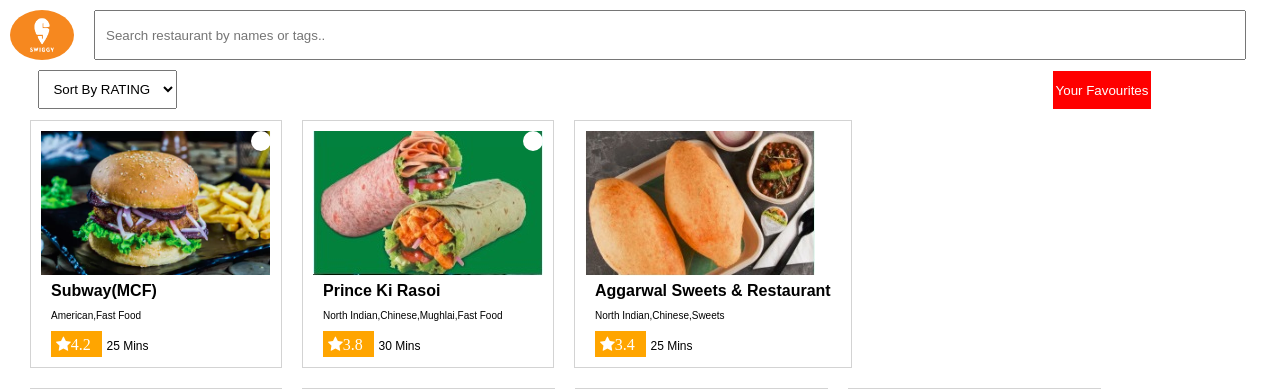
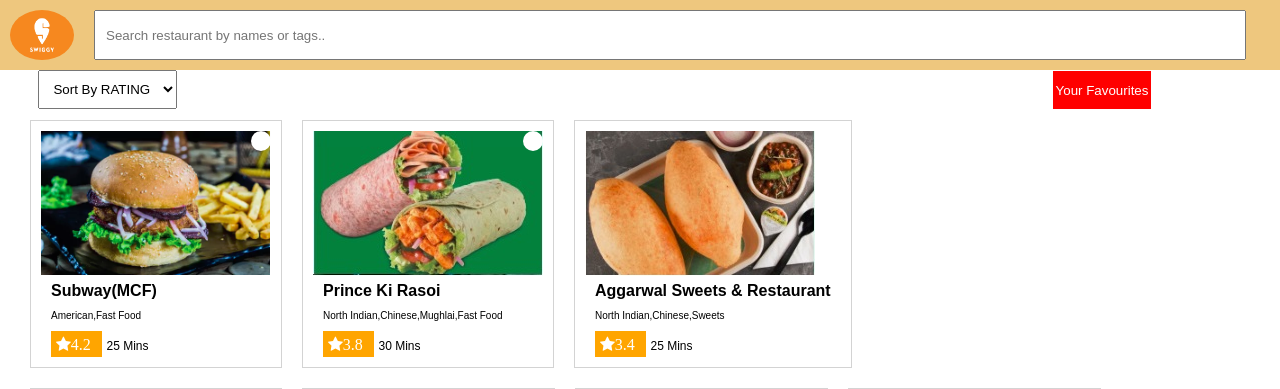
Before and after one commit to 22A91A1244/swiggyclone, a PHP site: page / in a window 1280 px wide. Shown: the top 389 px of the page. Run offline with PHP 8.4, Linux system fonts and the light colour scheme.

Commit message:
Changed nav bar color

```diff
--- a/css/styles.css
+++ b/css/styles.css
@@ -14,6 +14,7 @@
 
 .search-bar{
     display: flex;
+    background-color: rgb(238, 199, 126);
 }
 
 .filters{
```
